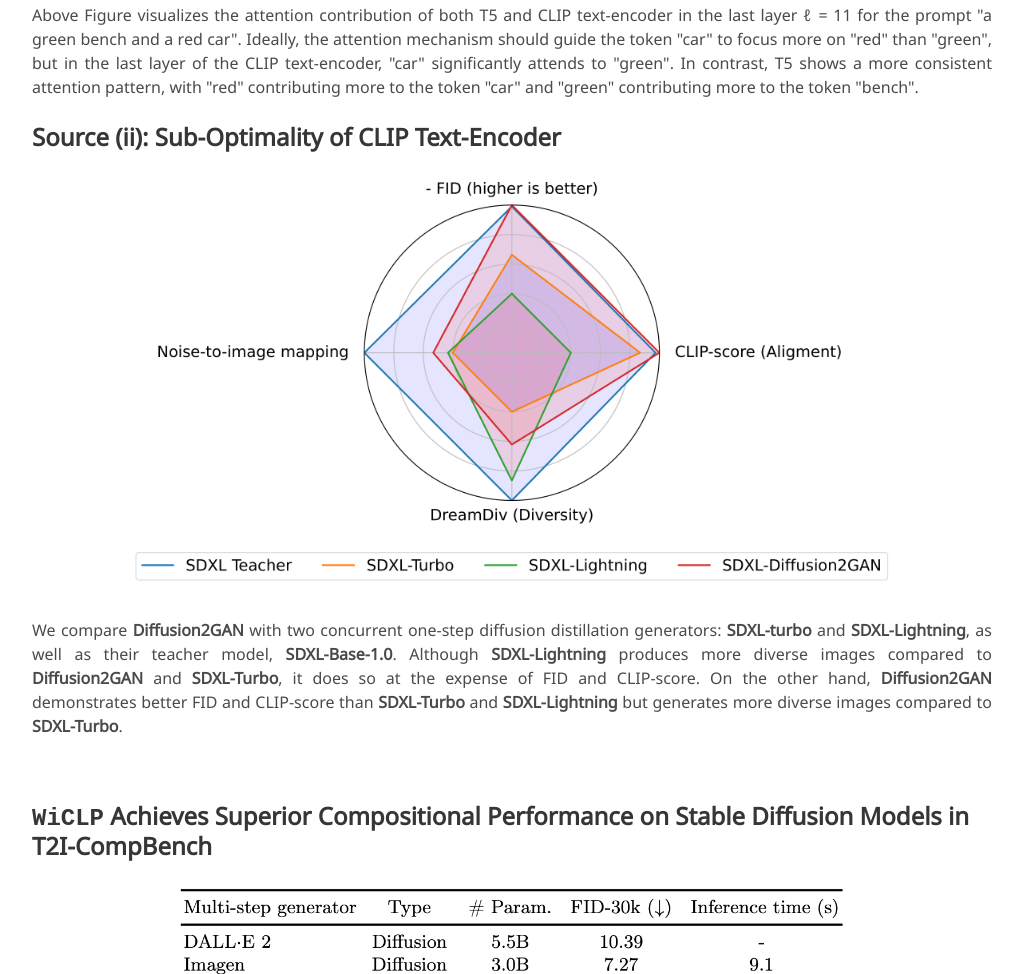
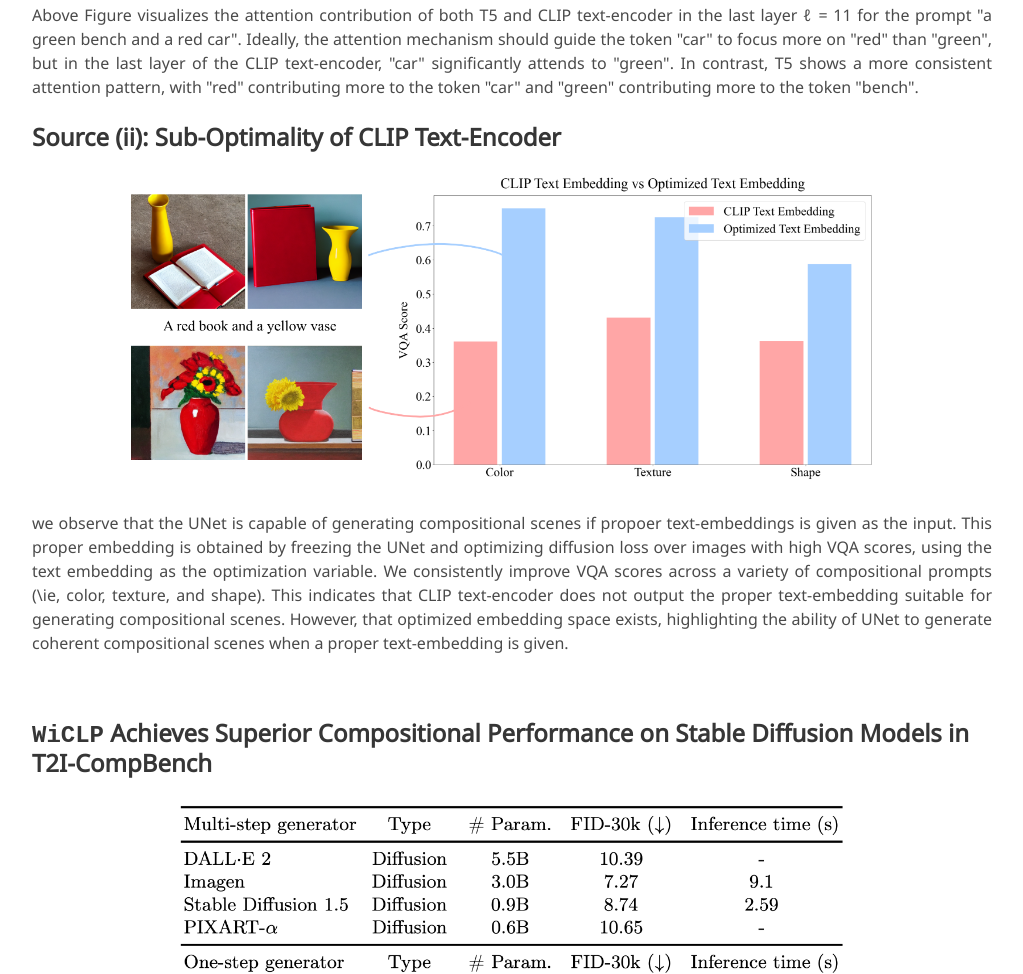
Before and after one commit to samyadeepbasu/causal-knowledge-localization.github.io, a plain HTML site: page index.html in a window 1280 px wide. Shown: the part 3951-4925 px from the top of the page, without its empty margins (128-1151 px from the left). Drawn offline with nearby package versions, Linux system fonts and the light colour scheme; some icons are missing; a web font is replaced by a local one.

Commit message:
add source (ii) of comp-issues

```diff
--- a/index.html
+++ b/index.html
@@ -422,11 +422,16 @@
         <h3 class="title is-4">Source (ii): Sub-Optimality of CLIP Text-Encoder</h3>
 
         <div class="content has-text-centered">
-            <img src="./static/images/Radar_chart_sdxl.png" width="80%">
+            <img src="./static/images/opt_text_embedding/opt_text_embedding.png" width="80%">
         </div>
         <div class="content has-text-justified">
           <p>
-            We compare <b>Diffusion2GAN</b> with two concurrent one-step diffusion distillation generators: <b>SDXL-turbo</b> and <b>SDXL-Lightning</b>, as well as their teacher model, <b>SDXL-Base-1.0</b>. Although <b>SDXL-Lightning</b> produces more diverse images compared to <b>Diffusion2GAN</b> and <b>SDXL-Turbo</b>, it does so at the expense of FID and CLIP-score. On the other hand, <b>Diffusion2GAN</b> demonstrates better FID and CLIP-score than <b>SDXL-Turbo</b> and <b>SDXL-Lightning</b> but generates more diverse images compared to <b>SDXL-Turbo</b>.
+            we observe that the UNet is capable of generating compositional scenes if propoer text-embeddings is given as the input.
+            This proper embedding is obtained by freezing the UNet and optimizing diffusion loss over images with high VQA scores,
+            using the text embedding as the optimization variable.
+            We consistently improve VQA scores across a variety of compositional prompts (\ie, color, texture, and shape).
+            This indicates that CLIP text-encoder does not output the proper text-embedding suitable for generating compositional scenes.
+            However, that optimized embedding space exists, highlighting the ability of UNet to generate coherent compositional scenes when a proper text-embedding is given.
           </p>
           <br>
         </div>
```
Also changed, not shown: static/images/opt_text_embedding/opt_text_embedding.png (added).
